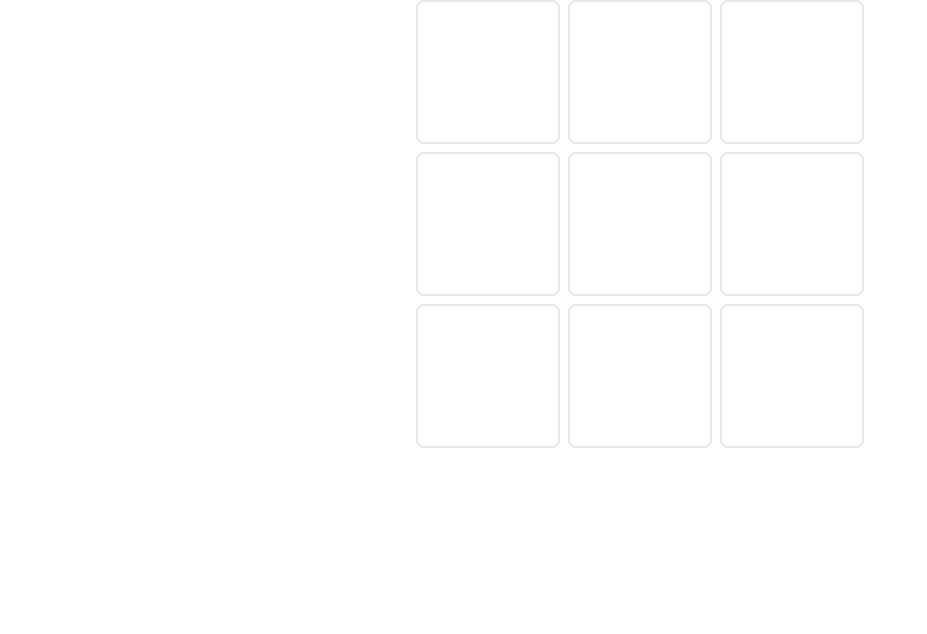
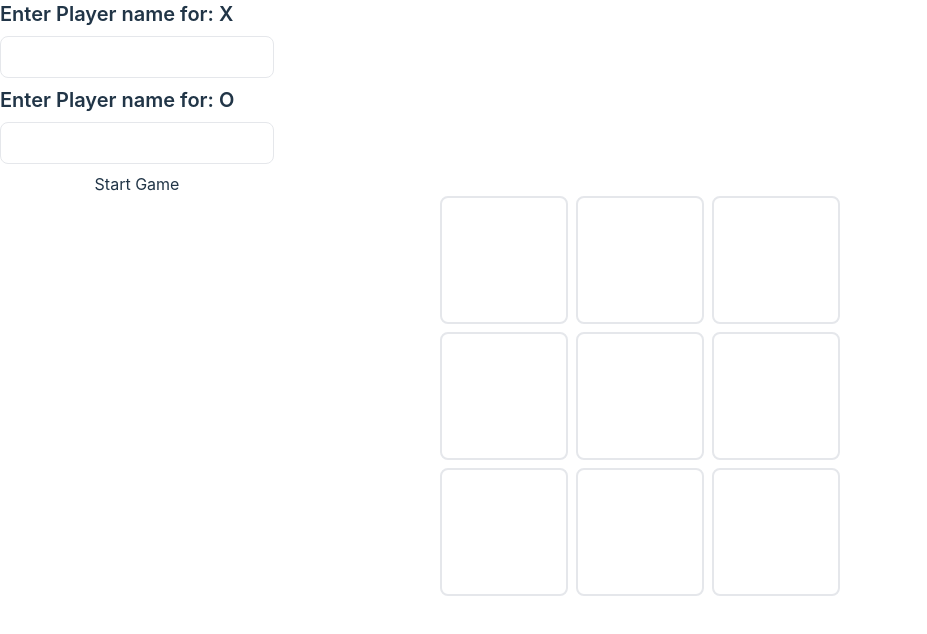
Before and after one commit to AnwarAsry/TicTacToe, a Vue app: page / in a window 1280 px wide. Shown: the top 634 px of the page, without its empty margins (0-927 px from the left). Built offline with nearby package versions, Linux system fonts and the light colour scheme.

Commit message:
players are created and added to state

```diff
--- a/src/App.vue
+++ b/src/App.vue
@@ -2,6 +2,8 @@
 import { ref } from 'vue';
 import Cell from './components/Cell.vue';
 import type { ICellData } from './models/ICellData';
+import type { IPlayer } from './models/IPlayers';
+import PlayerForm from './components/PlayerForm.vue';
 
 const grid = ref<ICellData[] | null[]>([
 	null, null, null,
@@ -58,9 +60,18 @@ const makeMove = (index: number) => {
 	}
 }
 
+const players = ref<IPlayer[]>([])
+
+const addPlayers = (playersToAdd: IPlayer[]) => {
+	if (playersToAdd.length == 2) {
+		players.value = playersToAdd;
+	}
+}
+
 </script>
 
 <template>
+	<PlayerForm v-if="players.length !== 2" :players="players" @addPlayers="addPlayers" />
 	<section class="flex justify-center items-centers">
 		<div class="w-fit grid grid-cols-3 grid-rows-3 gap-2">
 			<Cell v-for="(cell, index) in grid" :key="index" :cell="cell" :cellPosition="index"
--- a/src/components/Cell.vue
+++ b/src/components/Cell.vue
@@ -12,7 +12,7 @@ const emit = defineEmits<{
 
 <template>
     <span
-        class="size-36 flex justify-center items-center border-2 rounded-lg text-8xl font-bold uppercase transition-colors ease-in"
+        class="size-32 flex justify-center items-center border-2 rounded-lg text-8xl font-bold uppercase transition-colors ease-in"
         :class="{
             'cursor-default': props.cell !== null,
             'cursor-pointer hover:bg-blue-50/5': props.cell === null
--- /dev/null
+++ b/src/components/PlayerForm.vue
@@ -0,0 +1,31 @@
+<script setup lang="ts">
+import { ref } from 'vue';
+import PlayerInput from './PlayerInput.vue';
+import type { IPlayer } from '../models/IPlayers';
+
+const emit = defineEmits<{
+    (e: "addPlayers", players: IPlayer[]): void;
+}>();
+
+const playerOneInp = ref<string>("")
+const playerTwoInp = ref<string>("")
+
+const handleSubmit = () => {
+    if (!playerOneInp.value.trim() || !playerTwoInp.value.trim()) {
+        alert('Please, both, yes?')
+        return
+    }
+
+    emit("addPlayers", [{ id: 1, name: playerOneInp.value }, { id: 2, name: playerTwoInp.value }])
+    playerOneInp.value = "";
+    playerTwoInp.value = "";
+};
+</script>
+
+<template>
+    <form @submit.prevent="handleSubmit" class="w-fit flex flex-col gap-y-2">
+        <PlayerInput label="Enter Player name for: X" v-model="playerOneInp" />
+        <PlayerInput label="Enter Player name for: O" v-model="playerTwoInp" />
+        <button type="submit" class="">Start Game</button>
+    </form>
+</template>
--- /dev/null
+++ b/src/components/PlayerInput.vue
@@ -0,0 +1,24 @@
+<script setup lang="ts">
+
+const props = defineProps<{
+    label: string;
+    modelValue: string;
+}>();
+
+const emit = defineEmits(['update:modelValue']);
+
+// Update the model value when input changes
+const updateValue = (event: Event) => {
+    emit('update:modelValue', (event.target as HTMLInputElement).value);
+};
+</script>
+
+<template>
+    <div class="flex flex-col gap-2">
+        <label :for="label" class="text-xl font-semibold">
+            {{ label }}
+        </label>
+        <input :id="label" type="text" :value="modelValue" @input="updateValue"
+            class="min-w-64 py-2 px-3 outline-none border rounded-lg focus:border-sky-500">
+    </div>
+</template>
--- /dev/null
+++ b/src/models/IPlayers.ts
@@ -0,0 +1,4 @@
+export interface IPlayer {
+    id: number
+    name: string
+}
```
